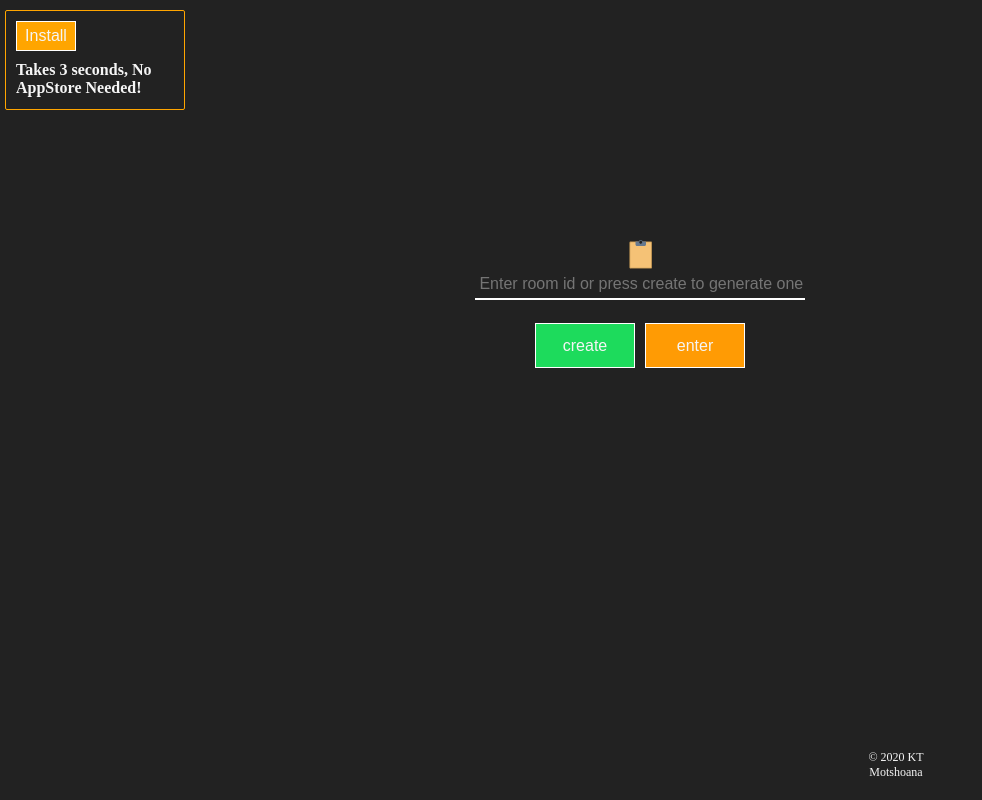
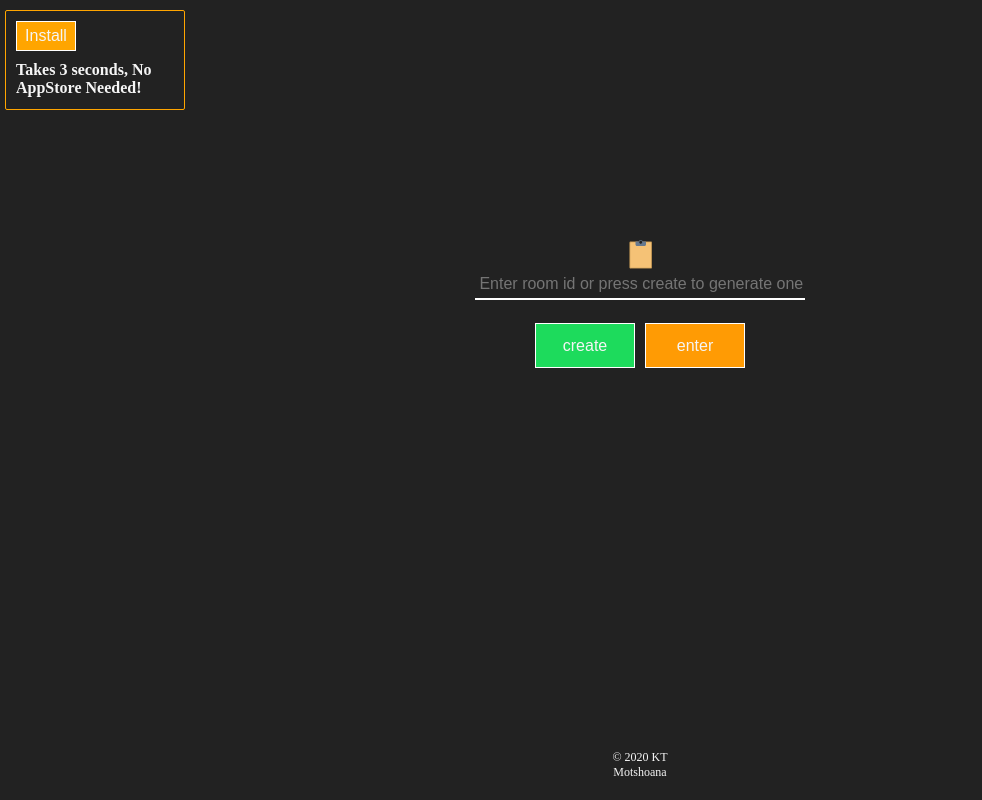
Before and after one commit to buafacetime/videochat-with-WRTC, a React app: page / in a window 1280 px wide. Shown: the whole page, without its empty margins (0-982 px from the left). Built offline with nearby package versions, Linux system fonts and the light colour scheme; the HTML template or start-up script is replaced by a standard one.

Commit message:
added css media querie of screen && min-width:600px on videochatroom component UI/UX

```diff
--- a/src/App.css
+++ b/src/App.css
@@ -26,12 +26,6 @@ footer {
   text-align:center;
   z-index:2;
 }
-@media only screen and (min-width:1000px){
-  footer{
-      right:calc(30% - 50px);
-
-      }
-  }
 
 body {
   background-color: var(--dark);
@@ -158,11 +152,12 @@ video {
   position: absolute;
   bottom: 4px;
   width: 100%;
-  height: 50%;
+  height: 60%;
   display: grid;
   grid-template-columns: repeat(12, 1fr);
   grid-template-rows: repeat(6, 1fr);
 }
+
 /* disables click events on all svgs */
 svg {
   pointer-events: none;
@@ -194,8 +189,13 @@ svg {
   margin-left: var(--margin);
 }
 #endcall {
-  grid-column: 6/6;
+  grid-column: 1/1;
   grid-row: 6/6;
+}
+@media only screen and (min-width:600px){
+  #endcall{
+    grid-column: 6/6;
+  }
 }
 
 /* Scrollbar styles */
--- a/src/components/pages/HomePage.js
+++ b/src/components/pages/HomePage.js
@@ -26,7 +26,6 @@ const HomePage = (props) => {
     e.preventDefault();
     /*Select text field */
     copyInput.current.select();
-    console.dir(input.current);
     /*For mobile devices*/
     copyInput.current.setSelectionRange(0, 99999);
     /* Copy the text inside the text field */
```
